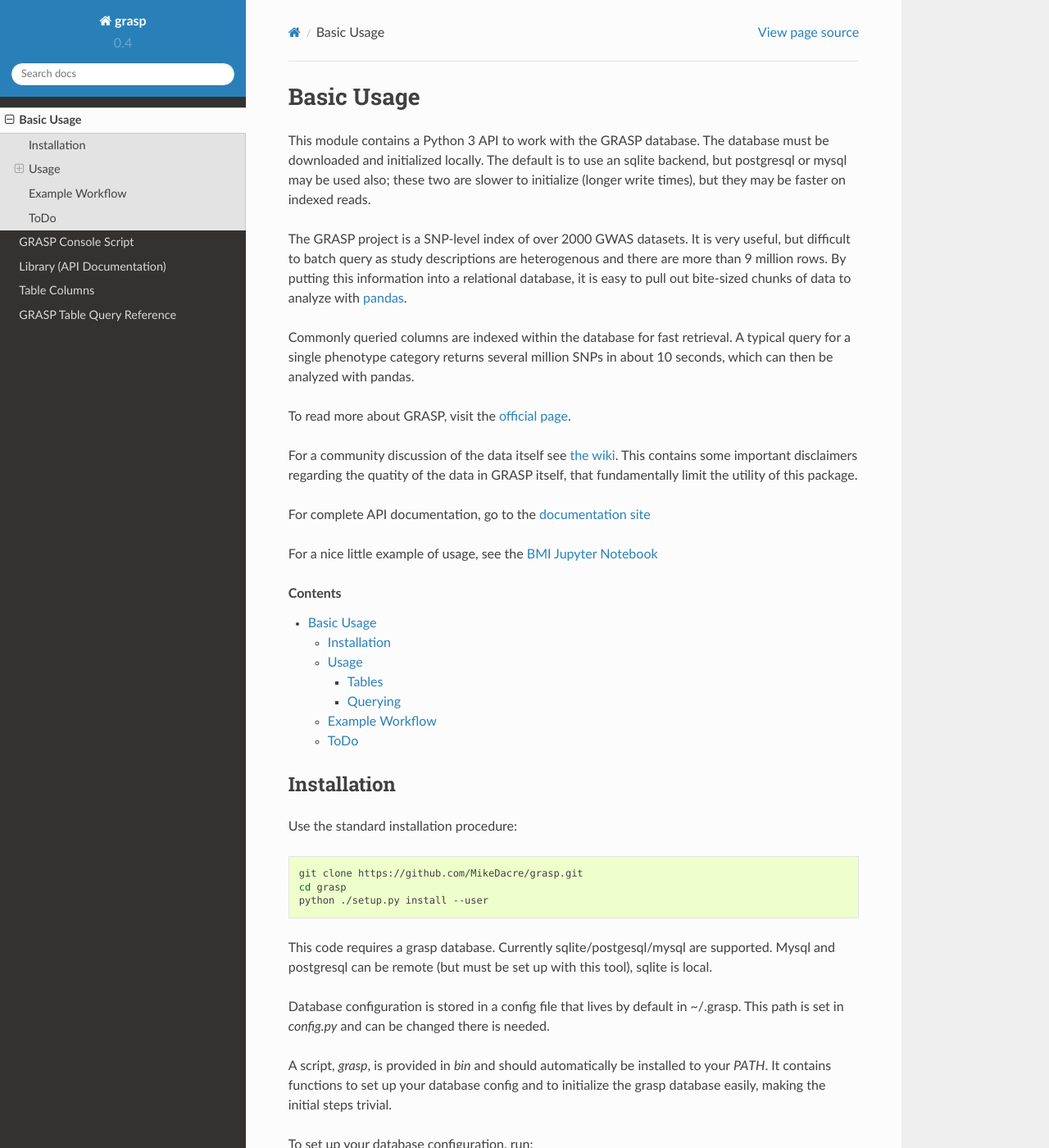
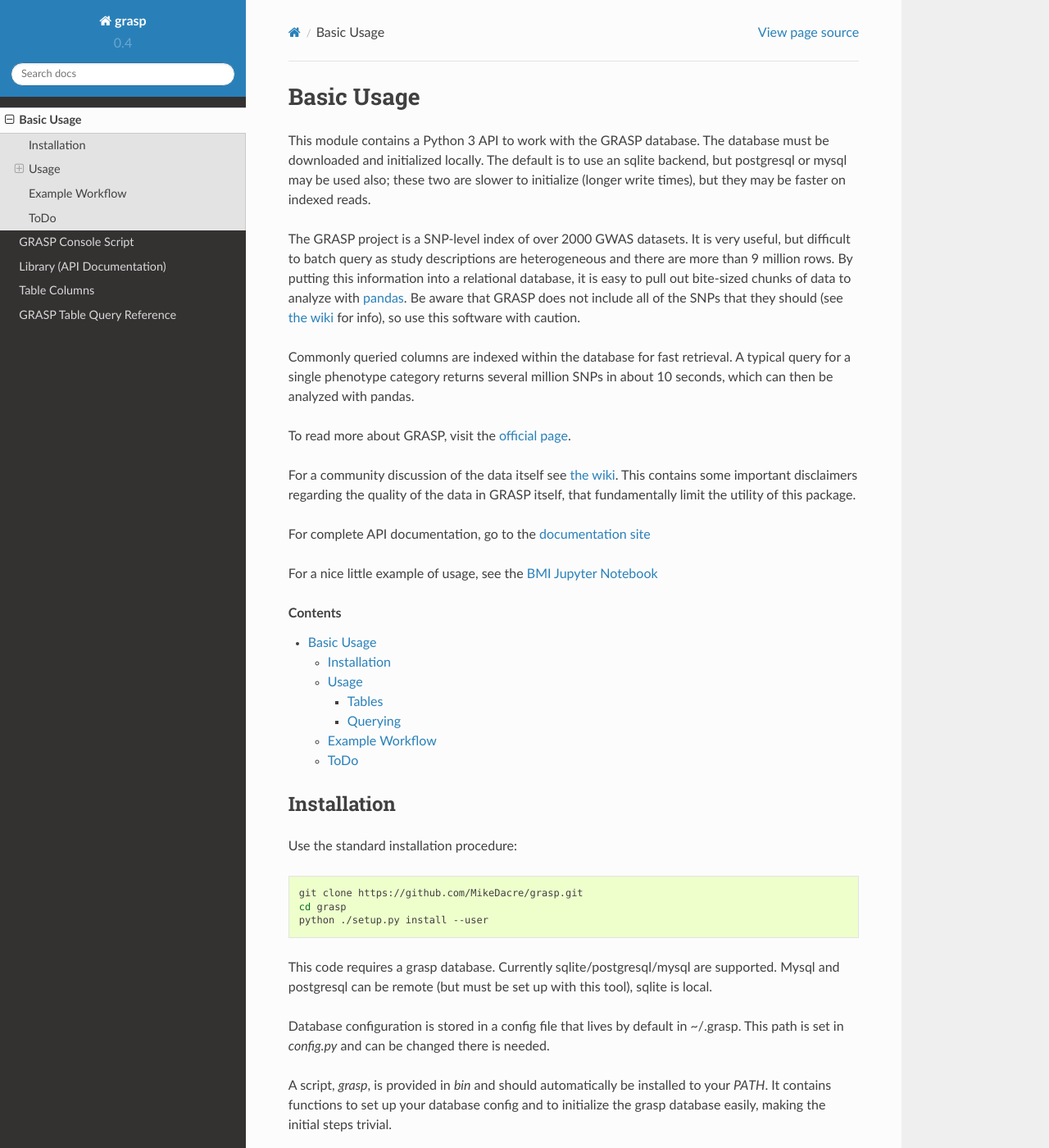
Before and after one commit to MikeDacre/grasp, a Sphinx documentation site: the page built from docs/source/basic_usage.rst, in a window 1280 px wide and 1400 px high. Shown: the whole window at 82% size. Built offline with Sphinx 7.4.7 and the Read the Docs theme 2.0.0, drawn with Linux system fonts in a browser that asks for light colours; pages that are not in the unit, such as notebooks, are missing from menus.

Commit message:
Spelling corrections in documentation

```diff
--- a/docs/source/basic_usage.rst
+++ b/docs/source/basic_usage.rst
@@ -7,10 +7,13 @@
 to initialize (longer write times), but they may be faster on indexed reads.
 
 The GRASP project is a SNP-level index of over 2000 GWAS datasets. It is very
-useful, but difficult to batch query as study descriptions are heterogenous and
+useful, but difficult to batch query as study descriptions are heterogeneous and
 there are more than 9 million rows. By putting this information into a relational
 database, it is easy to pull out bite-sized chunks of data to analyze with
-`pandas <http://pandas.pydata.org/>`_.
+`pandas <http://pandas.pydata.org/>`_. Be aware that GRASP does not include all
+of the SNPs that they should (see
+`the wiki <https://github.com/MikeDacre/grasp/wiki>`_ for info), so use this
+software with caution.
 
 Commonly queried columns are indexed within the database for fast retrieval. A typical
 query for a single phenotype category returns several million SNPs in about 10 seconds,
@@ -20,14 +23,14 @@
 
 For a community discussion of the data itself see
 `the wiki <https://github.com/MikeDacre/grasp/wiki>`_. This contains some important
-disclaimers regarding the quatity of the data in GRASP itself, that fundamentally
+disclaimers regarding the quality of the data in GRASP itself, that fundamentally
 limit the utility of this package.
 
 For complete API documentation, go to the
-`documentation site <http://grasp.readthedocs.io/en/latest/>`_
+`documentation site <https://grasp.readthedocs.io/en/latest/>`_
 
 For a nice little example of usage, see the `BMI Jupyter Notebook
-<https://github.com/MikeDacre/grasp/blob/dev/examples/BMI_EUR_v_AFR.ipynb>`_
+<https://github.com/MikeDacre/grasp/blob/master/examples/BMI_EUR_v_AFR.ipynb>`_
 
 .. contents:: **Contents**
 
@@ -42,7 +45,7 @@
   cd grasp
   python ./setup.py install --user
 
-This code requires a grasp database. Currently sqlite/postgesql/mysql are
+This code requires a grasp database. Currently sqlite/postgresql/mysql are
 supported. Mysql and postgresql can be remote (but must be set up with this
 tool), sqlite is local.
 
--- a/docs/source/index.rst
+++ b/docs/source/index.rst
@@ -22,7 +22,7 @@
 
 For a community discussion of the data itself see
 `the wiki <https://github.com/MikeDacre/grasp/wiki>`_. This contains some important
-disclaimers regarding the quatity of the data in GRASP itself, that fundamentally
+disclaimers regarding the quality of the data in GRASP itself, that fundamentally
 limit the utility of this package.
 
 .. toctree::
```
Also changed, not shown: README.rst (+7 -4 lines), 1 other file.
